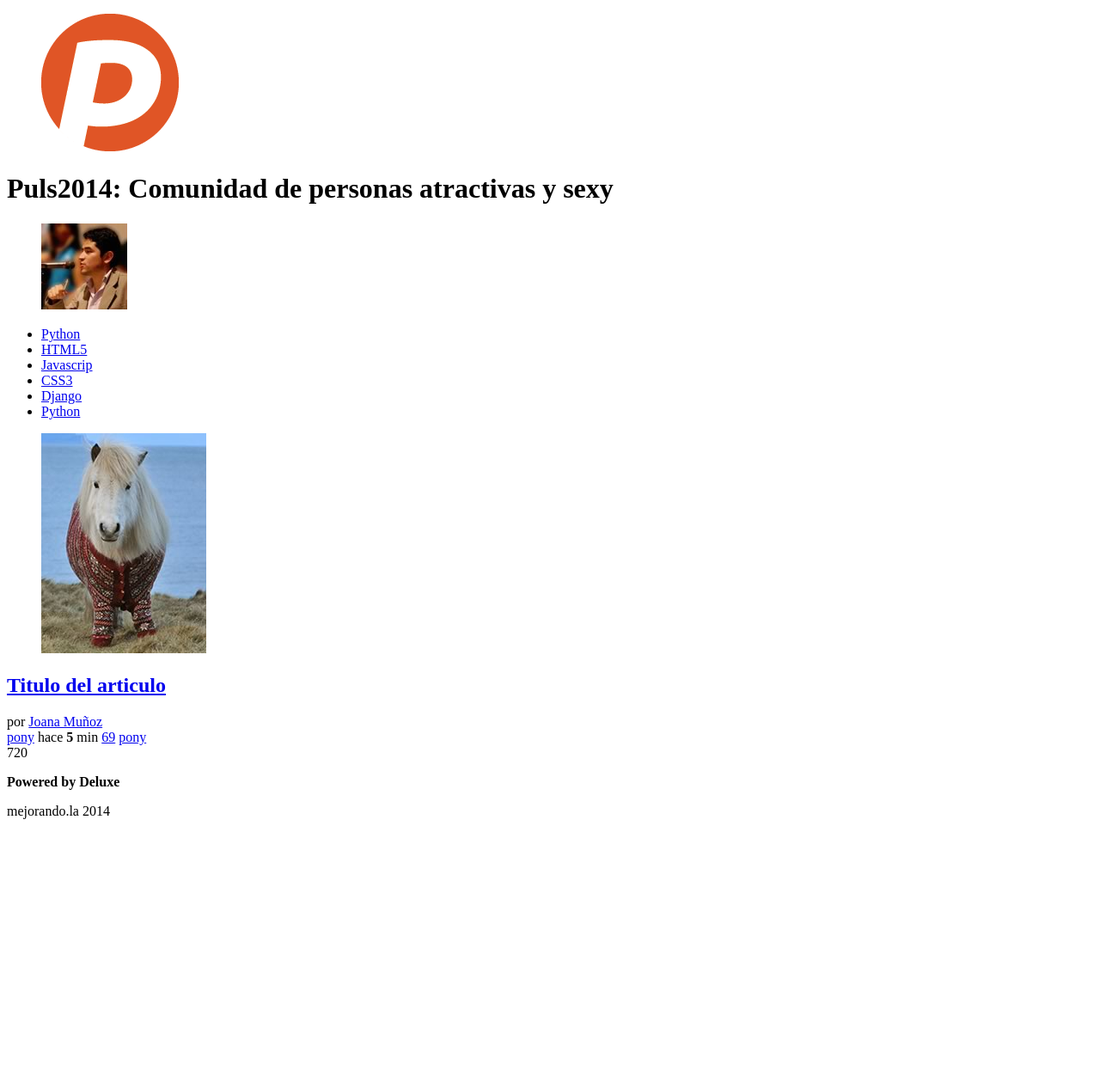
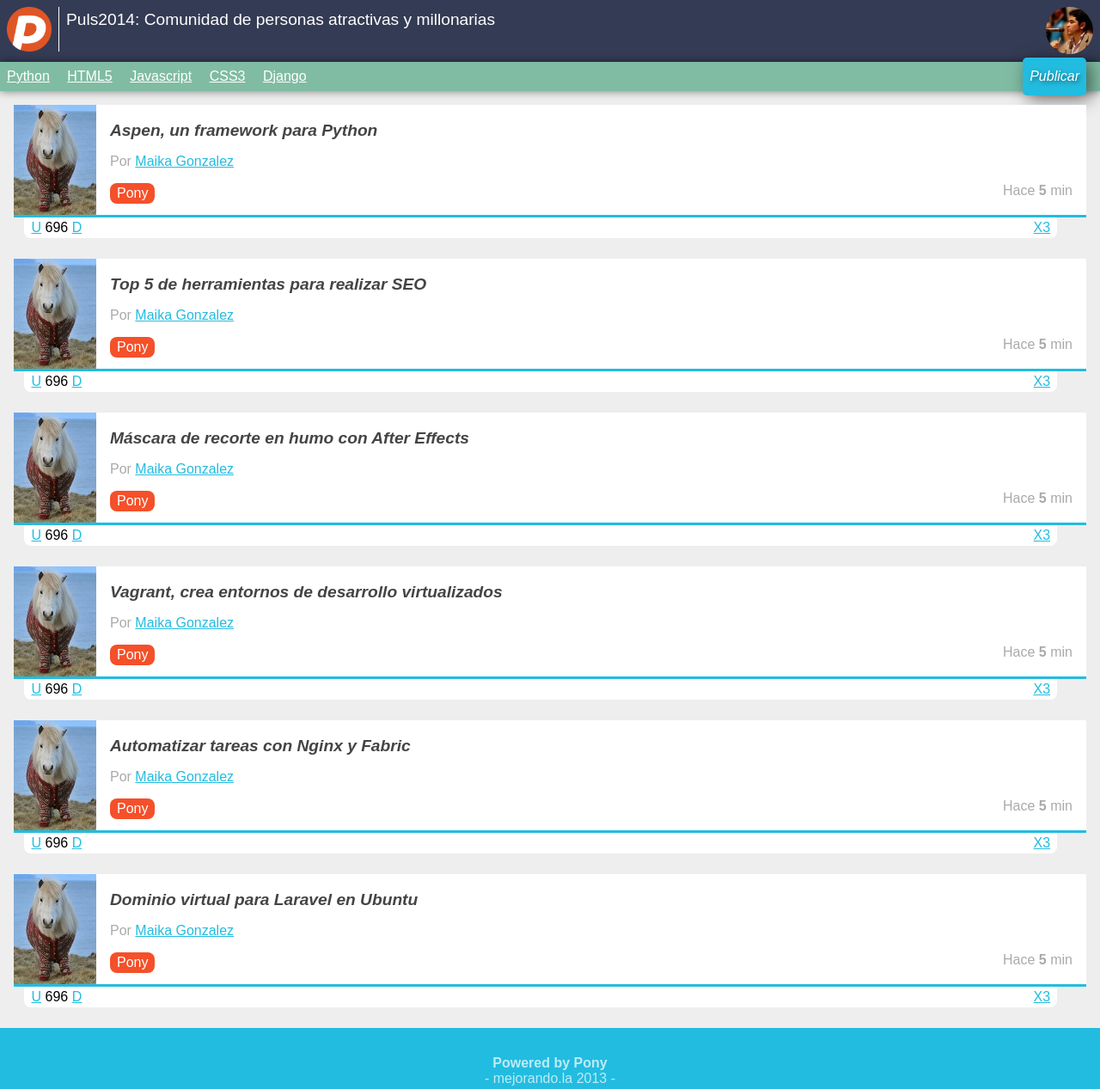
Before and after one commit to elmermontenegroy/MejorandolaDisenoWebOnline, a plain HTML site: page index.html in a window 1280 px wide. Shown: the whole page at 86% size. Before the commit the page ends 969 px from the top, so only its background shows below. Drawn offline with Linux system fonts and the light colour scheme.

Commit message:
Seguda clase comcluida de Disenio web online

```diff
--- /dev/null
+++ b/estilos.css
@@ -0,0 +1,181 @@
+a
+{
+	color: #22BCE0;
+}
+body
+{
+	background: #EEEEEE;
+	font-family: Arial;
+	font-size: 16px;
+}
+footer
+{
+	color: rgba(255,255,255,0.7);
+	background: #22BCE0;
+	text-align: center;
+	padding: 1em;
+}
+footer p:first-child
+{
+	margin-bottom: 0;
+}
+footer p:last-child
+{
+	margin-top: 0;
+}
+footer p:last-child:after
+{
+	content: " -";
+}
+footer p:last-child:before
+{
+	content: "- ";
+}
+header
+{
+	background: #343B54;
+	color: white;
+	overflow: hidden;
+	padding: 0.5em;
+	position: relative;
+}
+header figure
+{
+	float: left;
+}
+header h1
+{
+	font-size: 1.2em;
+	font-weight: normal;
+	margin: 0.2em 70px 0 0;
+}
+header #avatar
+{
+	margin: 0.5em 0.5em 0 0;
+	position: absolute;
+	right: 0;
+	top: 0;
+}
+header #avatar img
+{
+	border-radius: 50%;
+	width: 55px;
+}
+header #logo img
+{
+	border-right: 1px solid white;
+	margin-right: 0.5em;
+	padding-right: 0.5em;
+	width: 52px;
+}
+nav
+{
+	background: #80BCA3;
+	box-shadow: rgba(0,0,0,0.5) 0px 0px 10px;
+	padding: 0 0.5em;
+	position: relative;
+}
+nav ul
+{
+	list-style: none;
+	margin: 0;
+	padding: 0;
+}
+nav ul #publicar_nav
+{
+	position: absolute;
+	top: -0.3em;
+	right: 0;
+}
+nav ul #publicar_nav a
+{
+	background: #22BCE0;
+	border-radius: 5px;
+	box-shadow: rgba(0,0,0,0.5) 5px 5px 20px;
+	font-style: italic;
+	padding: 0.8em 0.5em;
+	text-decoration: none;
+	text-shadow: rgba(0,0,0,0.5) 2px 2px 5px;
+}
+nav ul li
+{
+	display: inline-block;
+	margin: 0 1em 0 0;
+}
+nav ul li a
+{
+	color: white;
+	display: block;
+	padding: 0.5em 0;
+}
+#contenido
+{
+	margin: 1em;
+}
+#contenido .item
+{
+	background: white;
+	border-bottom: 3px solid #22BCE0;
+	margin-bottom: 3em;
+	min-height: 128px;
+	position: relative;
+}
+#contenido .item .autor_item
+{
+	color: #AAA;
+}
+#contenido .item .datos_item
+{
+	margin: 1em 1em 0 0;
+	text-align: right;
+}
+#contenido .item .datos_item .fecha_item
+{
+	color: #AAA;
+}
+#contenido .item .datos_item .tag_item
+{
+	background: #F4502A;
+	border-radius: 0.5em;
+	color: white;
+	float: left;
+	display: inline-block;
+	padding: 0.2em 0.5em;
+	text-decoration: none;
+}
+#contenido .item .imagen_item
+{
+	float: left;
+	margin: 0 1em 0 0;
+}
+#contenido .item .imagen_item img
+{
+	width: 96px;
+}
+#contenido .item .titulo_item
+{
+	font-size: 1.2em;
+	font-style: italic;
+	padding: 1em 1em 0 0;
+}
+#contenido .item .titulo_item a
+{
+	color: #444;
+	text-decoration: none;
+}
+#contenido .item .votacion
+{
+	background: white;
+	border-radius: 0 0 0.5em 0.5em;
+	left: 1%;
+	margin-top: 3px;
+	padding: 0.2em 0.5em;
+	position: absolute;
+	top: 100%;
+	width: 95%;
+}
+#contenido .item .votacion .comentarios_item,
+#contenido .item .votacion .guardar_item
+{
+	float: right;
+}
--- a/index.html
+++ b/index.html
@@ -1,69 +1,185 @@
 <!DOCTYPE html>
 <html lang="es">
 <head>
-	<meta charset="utf-8"/>
-	<meta description="Proyecto de Diseño Web Online"/>
-	<title>Puls2014: Comunidad de personas atractivas y sexy</title>
+	<meta charset="utf-8" />
+	<meta name="description" content="Proyecto de la primera generación del 2014 del curso de diseño web online" />
+	<title>Puls2014: Comunidad online de gente atractiva</title>
+	<link rel="stylesheet" href="normalize.css" />
+	<link rel="stylesheet" href="estilos.css" />
 </head>
 <body>
 	<header>
 		<figure id="logo">
-			<img src="logo.png">
+			<img src="logo.png" />
 		</figure>
-		<h1>
-			Puls2014: Comunidad de personas atractivas y sexy
-		</h1>
+		<h1>Puls2014: Comunidad de personas atractivas y millonarias</h1>
 		<figure id="avatar">
-			<img src="avatar.jpg">
+			<img src="avatar.jpg" />
 		</figure>
 	</header>
 	<nav>
 		<ul>
 			<li><a href="#">Python</a></li>
 			<li><a href="#">HTML5</a></li>
-			<li><a href="#">Javascrip</a></li>
+			<li><a href="#">Javascript</a></li>
 			<li><a href="#">CSS3</a></li>
 			<li><a href="#">Django</a></li>
 			<li id="publicar_nav">
-				<a href="#">Python</a>
+				<a href="#">Publicar</a>
 			</li>
 		</ul>
 	</nav>
 	<section id="contenido">
 		<article class="item">
 			<figure class="imagen_item">
-				<img src="imagen.jpg">
+				<img src="imagen.jpg" />
 			</figure>
 			<h2 class="titulo_item">
-				<a href="#">
-					Titulo del articulo
-				</a>
+				<a href="#">Aspen, un framework para Python</a>
 			</h2>
 			<div class="autor_item">
-				por <a href="#">Joana Muñoz</a>
+				Por <a href="#">Maika Gonzalez</a>
 			</div>
 			<div class="datos_item">
-				<a href="#" class="tag_item">pony</a>
+				<a href="#" class="tag_item">Pony</a>
 				<span class="fecha_item">
-					hace <strong>5</strong> min
+					Hace <strong>5</strong> min
 				</span>
-				<a href="#" class="comentarios_item">69</a>
-				<a href="#" class="guardar_item">pony</a>
 			</div>
 			<div class="votacion">
-				<a href="#" class="up"></a>
-				720
-				<a href="#" class="down"></a>
+				<a href="#" class="up">U</a>
+				696
+				<a href="#" class="down">D</a>
+				<a href="#" class="comentarios_item">3</a>
+				<a href="#" class="guardar_item">X</a>
+			</div>
+		</article>
+		<article class="item">
+			<figure class="imagen_item">
+				<img src="imagen.jpg" />
+			</figure>
+			<h2 class="titulo_item">
+				<a href="#">Top 5 de herramientas para realizar SEO</a>
+			</h2>
+			<div class="autor_item">
+				Por <a href="#">Maika Gonzalez</a>
+			</div>
+			<div class="datos_item">
+				<a href="#" class="tag_item">Pony</a>
+				<span class="fecha_item">
+					Hace <strong>5</strong> min
+				</span>
+			</div>
+			<div class="votacion">
+				<a href="#" class="up">U</a>
+				696
+				<a href="#" class="down">D</a>
+				<a href="#" class="comentarios_item">3</a>
+				<a href="#" class="guardar_item">X</a>
+			</div>
+		</article>
+		<article class="item">
+			<figure class="imagen_item">
+				<img src="imagen.jpg" />
+			</figure>
+			<h2 class="titulo_item">
+				<a href="#">Máscara de recorte en humo con After Effects</a>
+			</h2>
+			<div class="autor_item">
+				Por <a href="#">Maika Gonzalez</a>
+			</div>
+			<div class="datos_item">
+				<a href="#" class="tag_item">Pony</a>
+				<span class="fecha_item">
+					Hace <strong>5</strong> min
+				</span>
+			</div>
+			<div class="votacion">
+				<a href="#" class="up">U</a>
+				696
+				<a href="#" class="down">D</a>
+				<a href="#" class="comentarios_item">3</a>
+				<a href="#" class="guardar_item">X</a>
+			</div>
+		</article>
+		<article class="item">
+			<figure class="imagen_item">
+				<img src="imagen.jpg" />
+			</figure>
+			<h2 class="titulo_item">
+				<a href="#">Vagrant, crea entornos de desarrollo virtualizados</a>
+			</h2>
+			<div class="autor_item">
+				Por <a href="#">Maika Gonzalez</a>
+			</div>
+			<div class="datos_item">
+				<a href="#" class="tag_item">Pony</a>
+				<span class="fecha_item">
+					Hace <strong>5</strong> min
+				</span>
+			</div>
+			<div class="votacion">
+				<a href="#" class="up">U</a>
+				696
+				<a href="#" class="down">D</a>
+				<a href="#" class="comentarios_item">3</a>
+				<a href="#" class="guardar_item">X</a>
+			</div>
+		</article>
+		<article class="item">
+			<figure class="imagen_item">
+				<img src="imagen.jpg" />
+			</figure>
+			<h2 class="titulo_item">
+				<a href="#">Automatizar tareas con Nginx y Fabric</a>
+			</h2>
+			<div class="autor_item">
+				Por <a href="#">Maika Gonzalez</a>
+			</div>
+			<div class="datos_item">
+				<a href="#" class="tag_item">Pony</a>
+				<span class="fecha_item">
+					Hace <strong>5</strong> min
+				</span>
+			</div>
+			<div class="votacion">
+				<a href="#" class="up">U</a>
+				696
+				<a href="#" class="down">D</a>
+				<a href="#" class="comentarios_item">3</a>
+				<a href="#" class="guardar_item">X</a>
+			</div>
+		</article>
+		<article class="item">
+			<figure class="imagen_item">
+				<img src="imagen.jpg" />
+			</figure>
+			<h2 class="titulo_item">
+				<a href="#">Dominio virtual para Laravel en Ubuntu</a>
+			</h2>
+			<div class="autor_item">
+				Por <a href="#">Maika Gonzalez</a>
+			</div>
+			<div class="datos_item">
+				<a href="#" class="tag_item">Pony</a>
+				<span class="fecha_item">
+					Hace <strong>5</strong> min
+				</span>
+			</div>
+			<div class="votacion">
+				<a href="#" class="up">U</a>
+				696
+				<a href="#" class="down">D</a>
+				<a href="#" class="comentarios_item">3</a>
+				<a href="#" class="guardar_item">X</a>
 			</div>
 		</article>
 	</section>
 	<footer>
 		<p>
-			<strong>Powered by Deluxe</strong>
+			<strong>Powered by Pony</strong>
 		</p>
-		<p>
-			mejorando.la 2014
-		</p>
+		<p>mejorando.la 2013</p>
 	</footer>
 </body>
 </html>
```
Also changed, not shown: github.txt (added), normalize.css (added).
